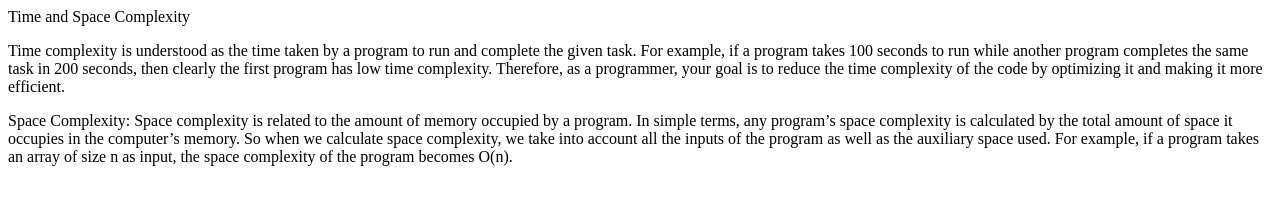
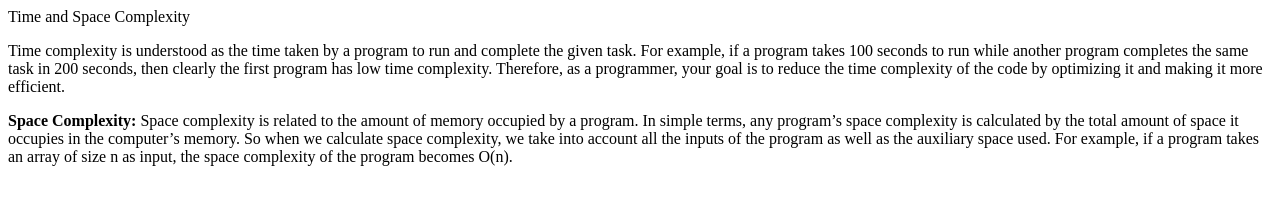
Before and after one commit to acciojob/time-and-space-complexity-prajwal2103, a website: page main.html in a window 1280 px wide. Drawn offline with Linux system fonts and the light colour scheme.

Commit message:
created a submission

```diff
--- a/main.html
+++ b/main.html
@@ -15,7 +15,7 @@
 	Time complexity is understood as the time taken by a program to run and complete the given task. For example, if a program takes 100 seconds to run while another program completes the same task in 200 seconds, then clearly the first program has low time complexity. Therefore, as a programmer, your goal is to reduce the time complexity of the code by optimizing it and making it more efficient.
 </p>
 	<p>
-		Space Complexity: Space complexity is related to the amount of memory occupied by a program. In simple terms, any program’s space complexity is calculated by the total amount of space it occupies in the computer’s memory. So when we calculate space complexity, we take into account all the inputs of the program as well as the auxiliary space used. For example, if a program takes an array of size n as input, the space complexity of the program becomes O(n).
+		<b>Space Complexity:</b> Space complexity is related to the amount of memory occupied by a program. In simple terms, any program’s space complexity is calculated by the total amount of space it occupies in the computer’s memory. So when we calculate space complexity, we take into account all the inputs of the program as well as the auxiliary space used. For example, if a program takes an array of size n as input, the space complexity of the program becomes O(n).
 
 
 	</p>
```
